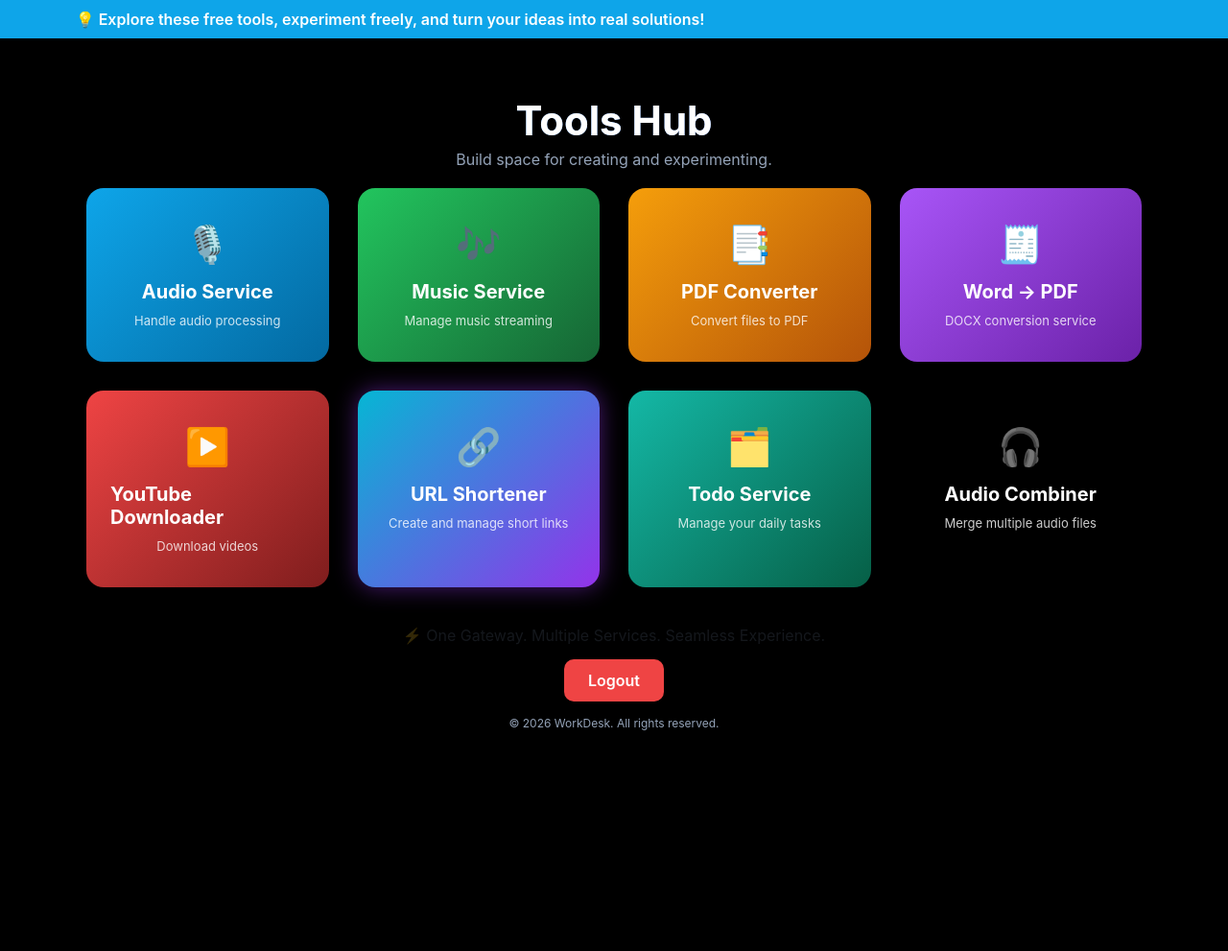
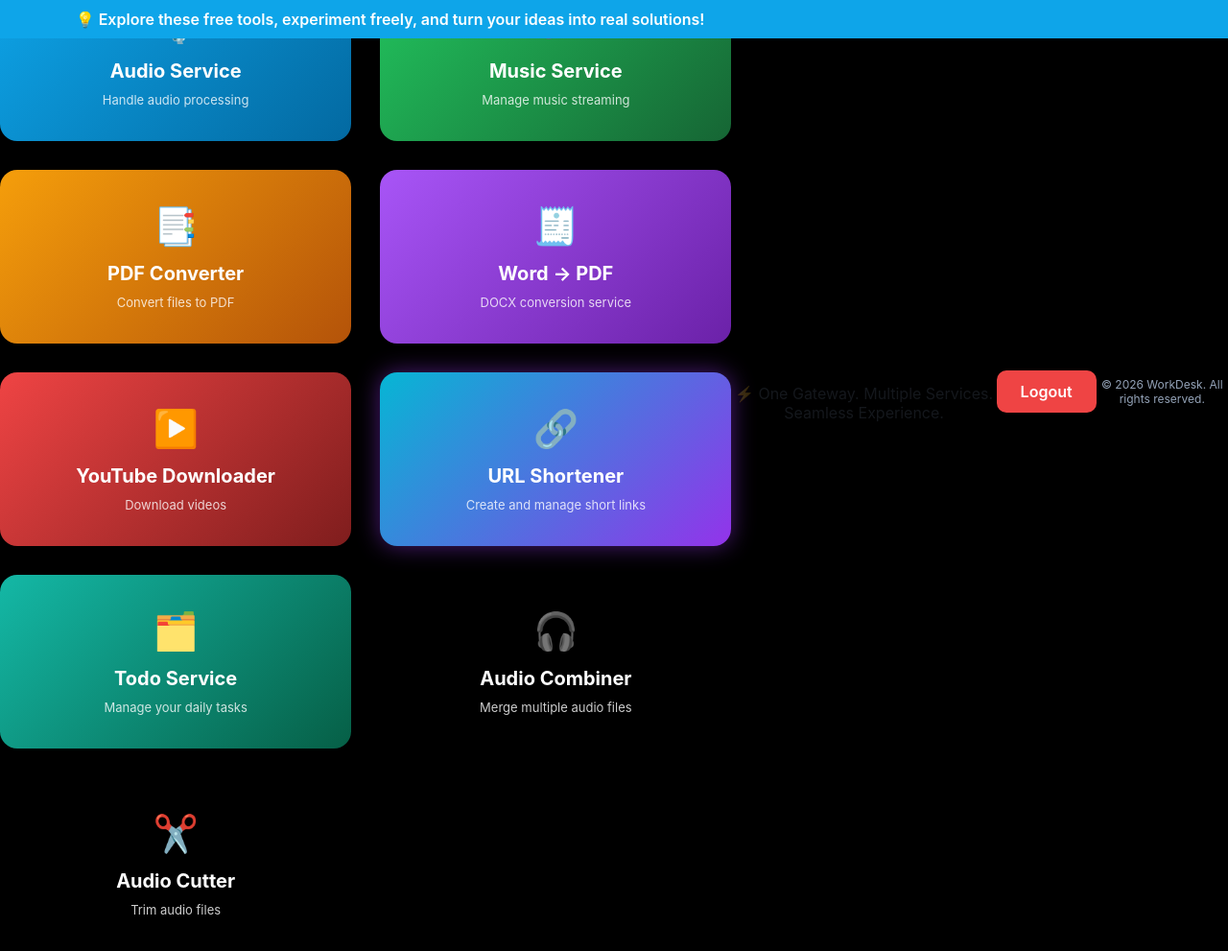
Before and after one commit to Manohar-1305/microservice, a Flask app: page /home in a window 1280 px wide. Shown: the whole page at 96% size. Before the commit the page ends 761 px from the top, so only its background shows below. Run offline with Flask 3, Linux system fonts and the light colour scheme; the visitor is signed in with stand-in values (Sample User, id 1).

Commit message:
Update home.html

```diff
--- a/code/gateway/templates/home.html
+++ b/code/gateway/templates/home.html
@@ -104,7 +104,7 @@
     <div class="title">Audio Combiner</div>
     <div class="subtitle">Merge multiple audio files</div>
 </a>
-
+<a class="service" href="/audio-cutter"> <div class="icon">✂️</div> <div class="title">Audio Cutter</div> <div class="subtitle">Trim audio files</div> </a> </div>
 </div>
 
 <div class="footer blink">
```
